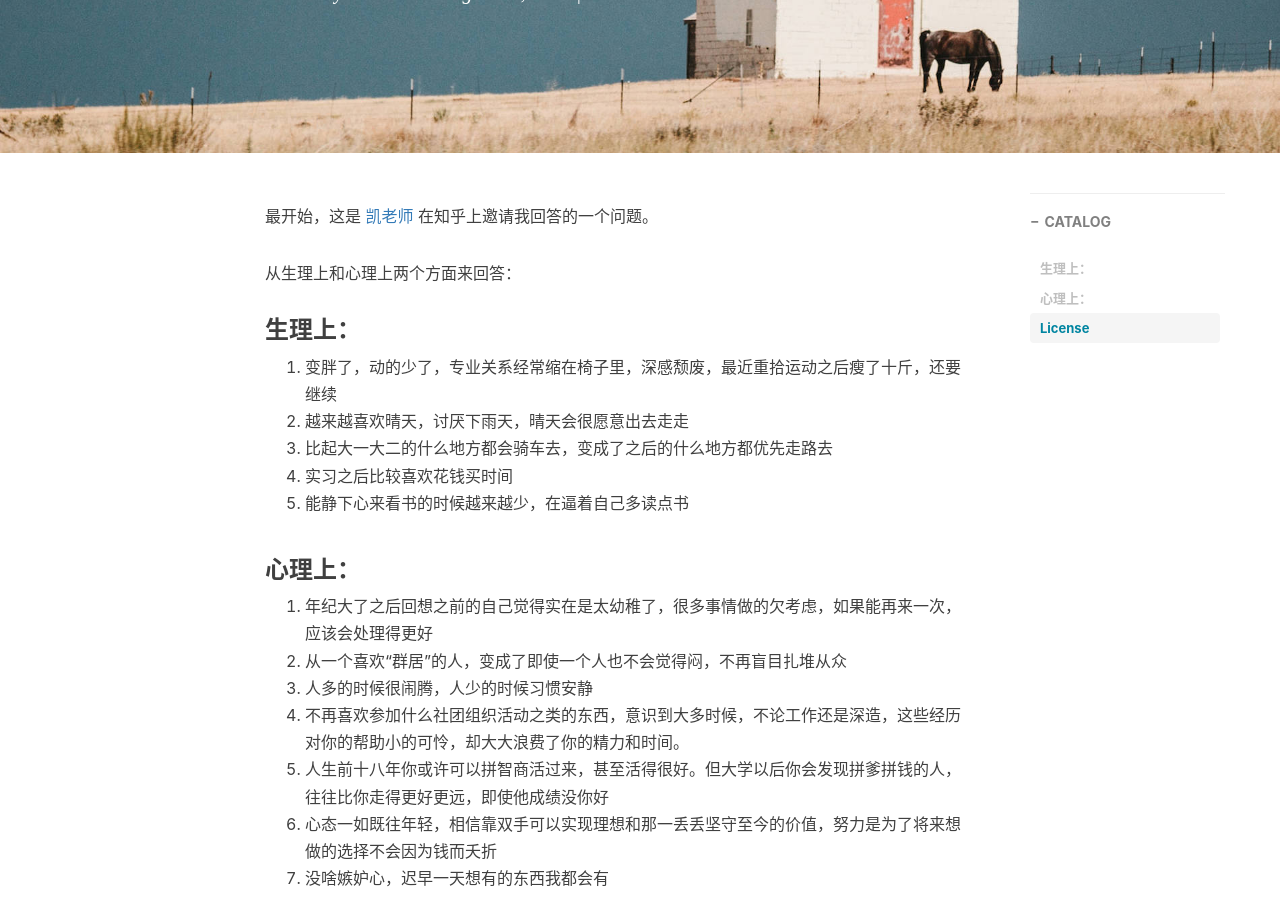
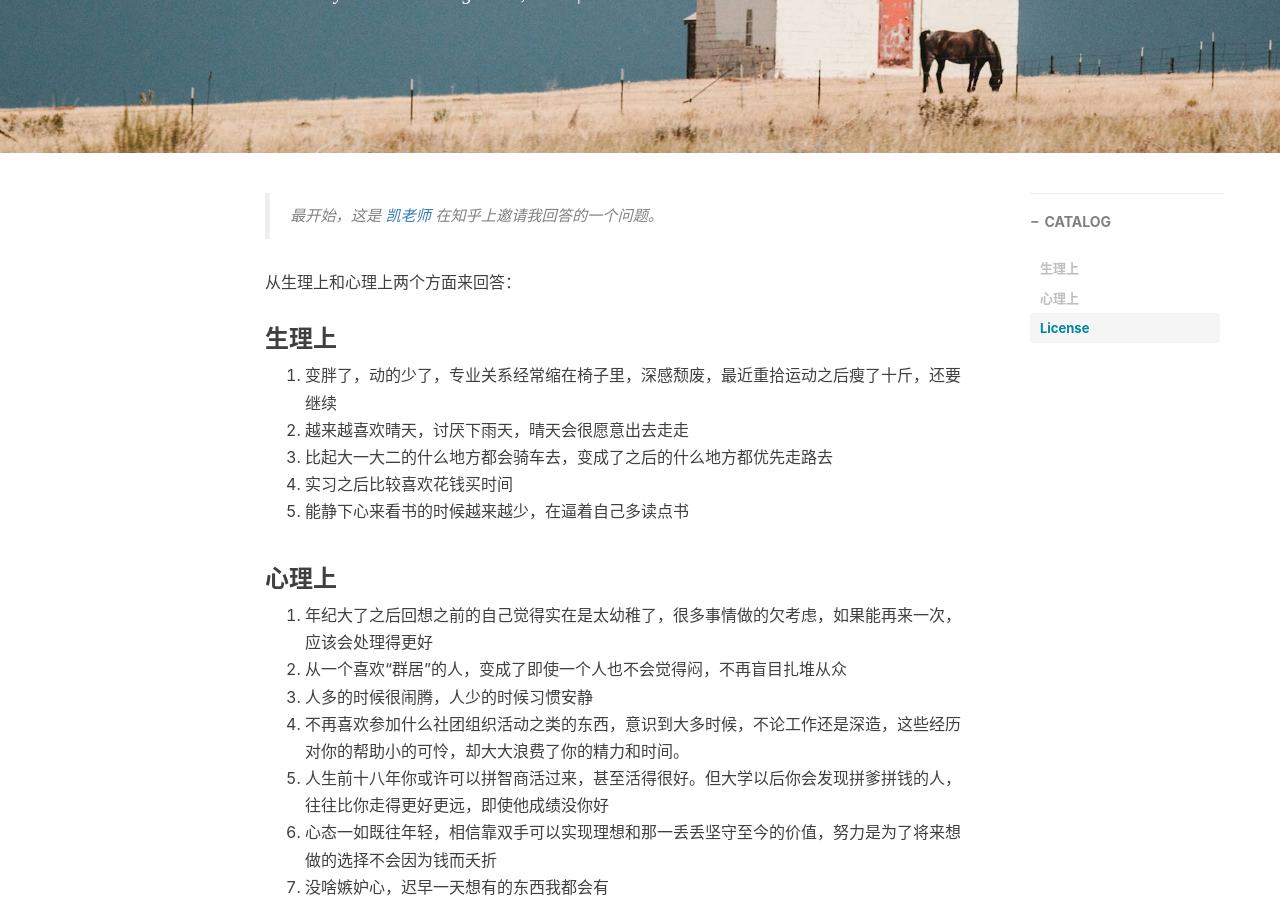
Before and after one commit to jiayangchen/jiayangchen.github.io, a Jekyll site: the page built from _posts/2018-08-26-difference-during-college.md, in a window 1280 px wide and 900 px high, scrolled down 430 px. Built offline with Jekyll 4.4.1, drawn with Linux system fonts in a browser that asks for light colours; nearby versions of some CDN libraries; comment, search, counter and statistics services are not loaded; some of the changed lines change nothing that is shown.

Commit message:
add new blog

```diff
--- a/_posts/2018-08-26-difference-during-college.md
+++ b/_posts/2018-08-26-difference-during-college.md
@@ -11,11 +11,11 @@ tags:
     - 随笔
 ---
 
-最开始，这是 [凯老师](ivy-end.com) 在知乎上邀请我回答的一个问题。
+> 最开始，这是 [凯老师](http://www.ivy-end.com/) 在知乎上邀请我回答的一个问题。
 
 从生理上和心理上两个方面来回答：
 
-### 生理上：
+### 生理上
 
 1. 变胖了，动的少了，专业关系经常缩在椅子里，深感颓废，最近重拾运动之后瘦了十斤，还要继续
 2. 越来越喜欢晴天，讨厌下雨天，晴天会很愿意出去走走
@@ -23,7 +23,7 @@ tags:
 4. 实习之后比较喜欢花钱买时间
 5. 能静下心来看书的时候越来越少，在逼着自己多读点书
 
-### 心理上：
+### 心理上
 
 1. 年纪大了之后回想之前的自己觉得实在是太幼稚了，很多事情做的欠考虑，如果能再来一次，应该会处理得更好
 2. 从一个喜欢“群居”的人，变成了即使一个人也不会觉得闷，不再盲目扎堆从众
```
